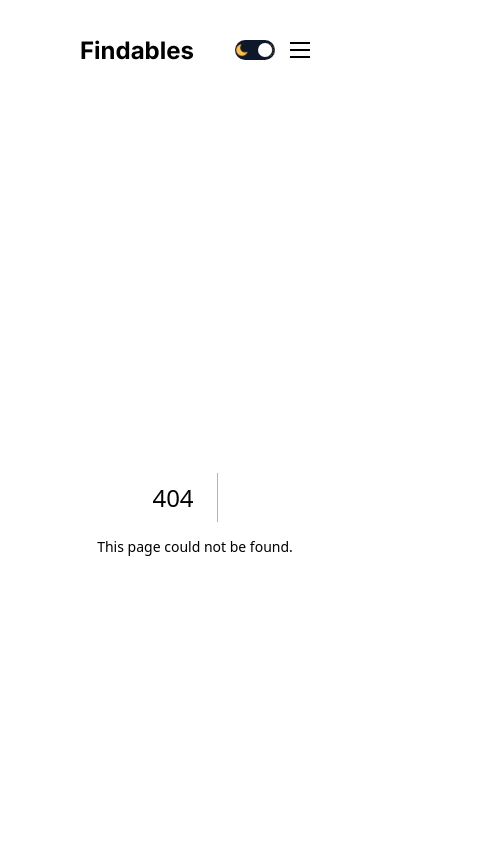
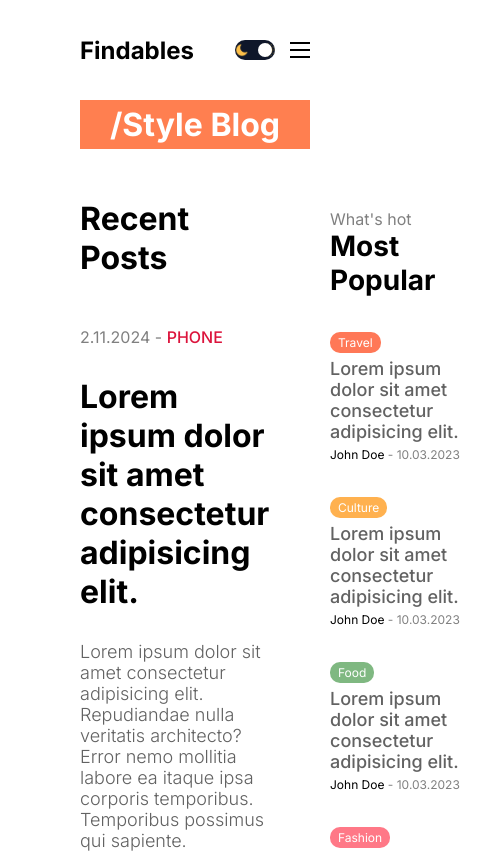
Before and after one commit to ASRathore0/Findables_Full_Stack_Project, a Next.js app: page /blog in a window 390 px wide. Before the commit this address had no page. Shown: the top 853 px of the page, 480 px wide, since content can reach past the window. Built offline with nearby package versions, Linux system fonts and the light colour scheme.

Commit message:
refactor: bug solve for making responsive design refactor: bug solve in cardlist feat: blog category page design feat: single post page design

```diff
--- /dev/null
+++ b/src/app/[slug]/singlePage.module.css
@@ -0,0 +1,57 @@
+.container{
+}
+
+.infoContainer {
+    display: flex;
+    align-items: center;
+    gap: 50px;
+}
+
+.textContainer {
+    flex: 1;
+}
+
+.title {
+    font-size: 64px;
+    margin-bottom: 50px;
+}
+
+.user{
+    display: flex;
+    align-items: center;
+    gap: 20px;
+}
+
+.userImageContainer{
+    width: 50px;
+    height: 50px;
+    position: realtive;
+}
+
+.avatar{
+  border-radius: 50%;
+   object-fit: cover;
+}
+
+.userTextContainer{
+    display: flex;
+    flex-direction: column;
+    gap: 5px;
+    color: var(--softTextColor);
+}
+
+.username{
+    font-size: 20px;
+    font-weight: 500;
+}
+
+
+.imageContainer {
+    flex: 1;
+    height: 350px;
+    position: relative;
+}
+
+.image{
+    object-fit: cover;
+}
--- /dev/null
+++ b/src/app/blog/blogPage.module.css
@@ -0,0 +1,11 @@
+.title{
+    background-color: coral;
+    color: white;
+    padding: 5px 10px;
+    text-align: center;
+}
+
+.content{
+    display: flex;
+    gap: 50px;
+}
--- /dev/null
+++ b/src/app/blog/page.jsx
@@ -0,0 +1,17 @@
+import CardList from "@/componenets/cardList/CardList";
+import styles from "./blogPage.module.css";
+import Menu from "@/componenets/menu/Menu";
+
+const BlogPage = () => {
+    return (
+        <div className={styles.container}>
+            <h1 className={styles.title}>/Style Blog</h1>
+            <div className={styles.content}>
+                <CardList/>
+                <Menu/>
+            </div>
+        </div>
+    );
+}
+
+export default BlogPage
```
Also changed, not shown: src/app/[slug]/page.jsx (added, +34 -0 lines), 1 other file (tests, documents, lock files or other folders).
